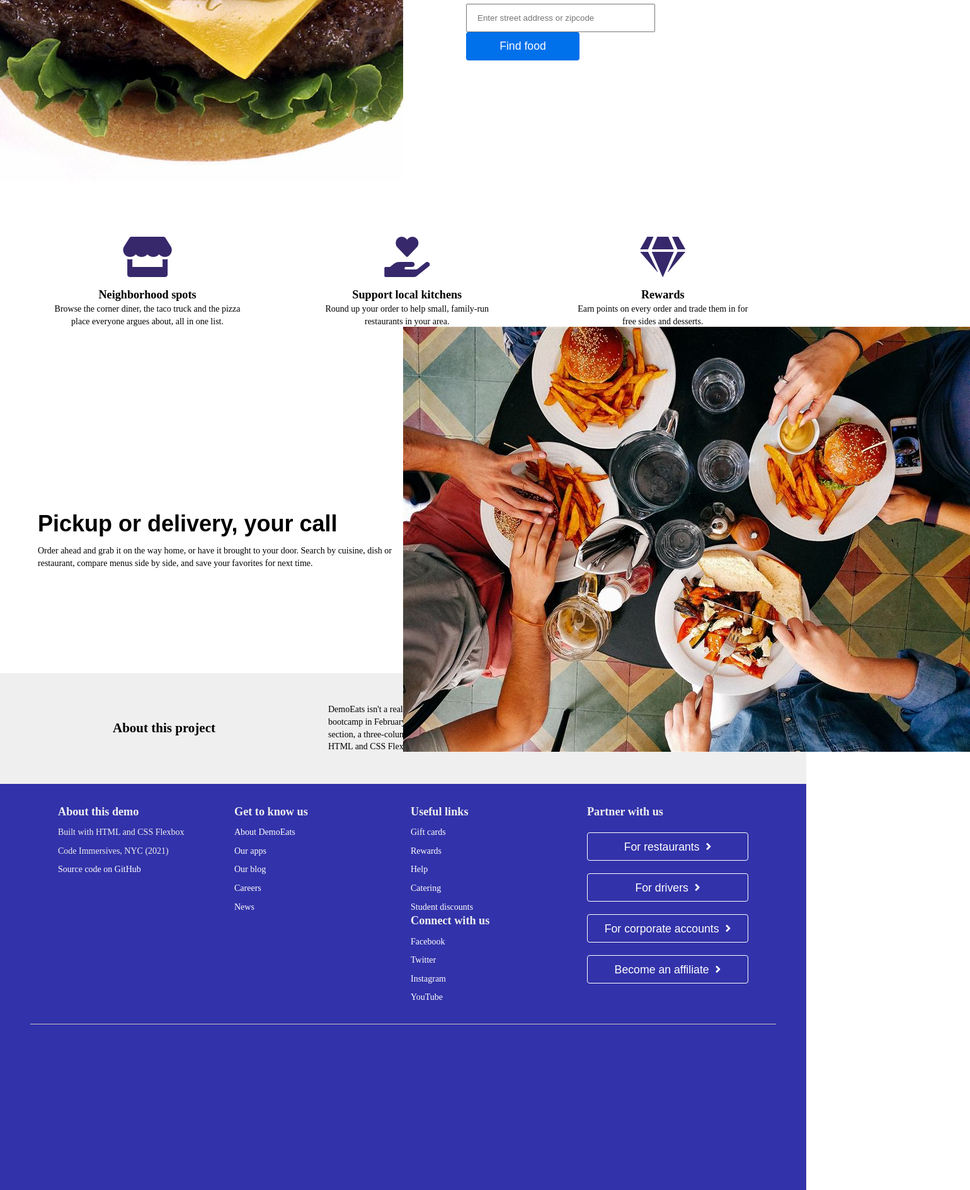
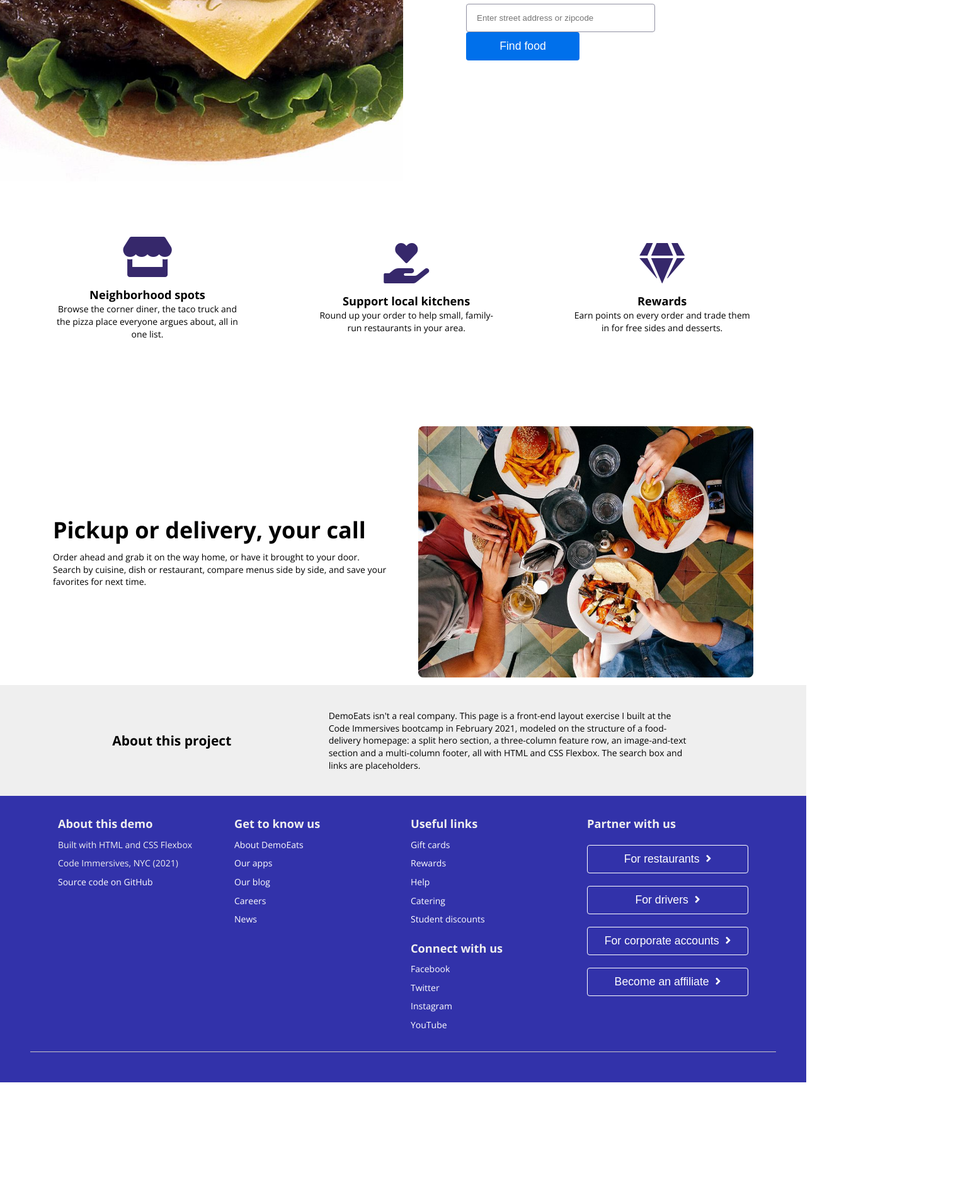
Before and after one commit to RickRieger/gitHubCopyCat, a plain HTML site: page index.html in a window 1280 px wide. Shown: the part 508-2398 px from the top of the page at 63% size, 1540 px wide, since content can reach past the window. After the commit the page ends 2227 px from the top, so only its background shows below. Drawn offline with nearby package versions, Linux system fonts and the light colour scheme.

Commit message:
Fix CSS: real fonts, no sideways scroll, invalid rules, sizing
- Font names: `graphik`, `grubhubsans-bold` and `'Open Sans Bold'` were
  never loaded, so text fell back to a default font. Use 'Open Sans'
  (now loaded from Google Fonts) with font-weight 700 for bold
- Sideways scroll: elements set to `width: 100vw` / `50vw` are wider
  than the page once a vertical scrollbar appears; use 100% / 50%
- Invalid rules: `#perksapp > \`div{` (stray backtick, wrong case),
  `display:inline-ß6block;` (garbled), `border-radius: 1px solid ...`
  (border value in border-radius) -> fixed
- The pickup/delivery photo is capped to its column (max-width 100%)
  and the About band grows to fit its text (min-height + padding)
- Footer was `height: 150vh` (about 1,200px, mostly empty); it now sizes
  to its content. Spacing above "Connect with us"

Co-Authored-By: Claude Opus 5.5 <noreply@anthropic.com>

```diff
--- a/style.css
+++ b/style.css
@@ -6,7 +6,7 @@
 body {
   display: flex;
   flex-direction: column;
-  font-family: graphik;
+  font-family: 'Open Sans', arial, sans-serif;
   font-size: 14px;
   line-height: 1.4;
   font-weight: 400;
@@ -15,7 +15,7 @@ body {
 #header b {
   display: flex;
   background-color: rgb(54, 40, 107);
-  width: 100vw;
+  width: 100%;
   height: 6vh;
   color: rgb(220, 218, 218);
   justify-content: center;
@@ -33,11 +33,11 @@ top section */
 
 #food {
   display: flex;
-  width: 100vw;
+  width: 100%;
   height: 94vh;
 }
 #burger {
-  width: 50vw;
+  width: 50%;
   height: 94vh;
   display: flex;
   position: relative;
@@ -68,7 +68,7 @@ top section */
   position: relative;
   display: flex;
   flex-direction: column;
-  width: 50vw;
+  width: 50%;
   align-items: baseline;
   padding: 64px 100px;
   flex: 0 0 50%;
@@ -82,7 +82,7 @@ top section */
   display: flex;
   flex-direction: row-reverse;
 }
-#perksapp > `div{
+#perksApp > div {
   display: flex;
 
 }
@@ -94,11 +94,13 @@ a {
   line-height: 1.44359;
   border: 0px;
   text-decoration: none;
-  font-family: 'Open Sans Bold', arial;
+  font-family: 'Open Sans', arial, sans-serif;
+  font-weight: 700;
 }
 
 h1 {
-  font-family: 'Open Sans Bold', arial;
+  font-family: 'Open Sans', arial, sans-serif;
+  font-weight: 700;
   font-size: 3vw;
   line-height: 1.15;
   display: block;
@@ -112,7 +114,8 @@ input {
   width: 300px;
   height: 45px;
   display: inline-block;
-  border-radius: 1px solid #8f8fa1;
+  border: 1px solid #8f8fa1;
+  border-radius: 4px;
   margin-right: 10px;
   padding: 10px 16px;
 }
@@ -163,7 +166,7 @@ button:active {
   align-items:center;
   padding: 24px;
   background-color: #ffffff;
-  width: 100vw;
+  width: 100%;
   height: 37vh;
 }
 
@@ -183,7 +186,7 @@ button:active {
   display: flex;
   justify-content: center;
   max-width: 100%;
-  width: 100vw;
+  width: 100%;
   height: 53vh;
   margin-top: 100px;
   bottom: 0px;
@@ -196,10 +199,16 @@ button:active {
   align-items: center;
   max-width: 580px;
   align-items: baseline;
+  padding: 0 24px;
+}
+#pickupDelivery img {
+  max-width: 100%;
+  max-height: 100%;
+  border-radius: 8px;
 }
 h3 {
-  font-family: 'Open Sans Bold', arial;
-  font-weight: 600;
+  font-family: 'Open Sans', arial, sans-serif;
+  font-weight: 700;
   font-size: 36px;
   line-height: 1.27993;
   margin-bottom: 10px;
@@ -211,8 +220,9 @@ h3 {
   justify-content: space-evenly;
   align-items: center;
   background-color: #efefef;
-  width: 100vw;
-  height: 22vh;
+  width: 100%;
+  min-height: 22vh;
+  padding: 24px;
 }
 #about > div {
   display: flex;
@@ -239,8 +249,8 @@ h3 {
   background-color: #3232aa;
   position:relative;
   color: #efefef;
-  width: 100vw;
-  height: 150vh;
+  width: 100%;
+  padding-bottom: 48px;
 }
 
 #section1-footer {
@@ -261,7 +271,7 @@ h3 {
   padding: 0px 12px;
 }
 #section1div>a{
-  display:inline-ß6block;
+  display: inline-block;
 }
 ul {
   list-style: none;
@@ -271,7 +281,7 @@ li{
   margin-top:10px;
 }
 li>a{
-  font-family: graphik;
+  font-family: 'Open Sans', arial, sans-serif;
   font-size: 14px;
   line-height: 1.4;
   font-weight: 400;
@@ -294,7 +304,7 @@ li>a{
     color: rgb(255, 255, 255);
     background: rgb(0, 112, 235);
     border-color: rgb(0, 112, 235);
-    font-family: grubhubsans-bold;
+    font-family: 'Open Sans', arial, sans-serif;
     font-weight: 400;
     font-size: 15.4px;
     line-height: 1.54;
@@ -322,3 +332,6 @@ li>a{
 h4{
   font-size: 1.3em;
 }
+#footer ul + h4 {
+  margin-top: 24px;
+}
```
